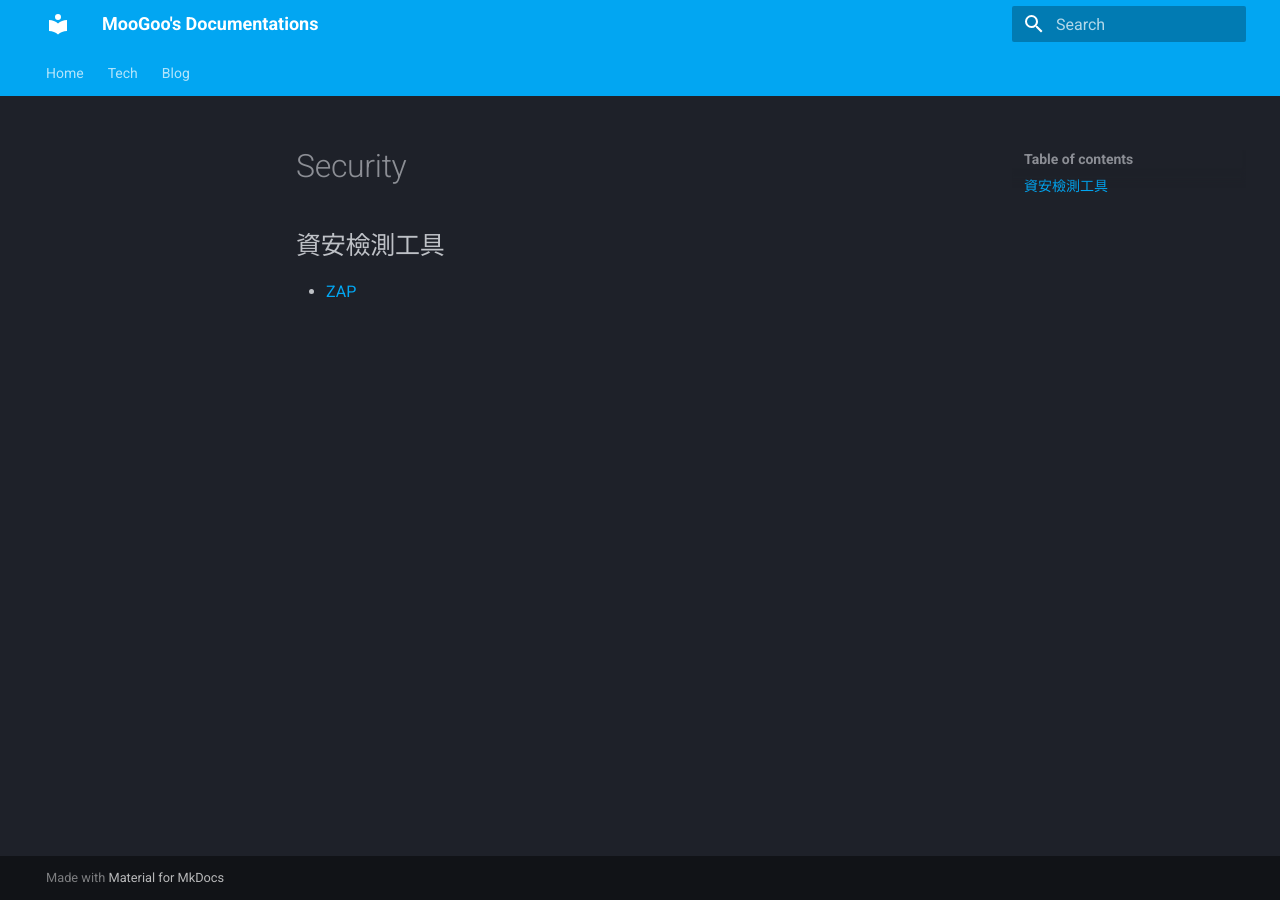
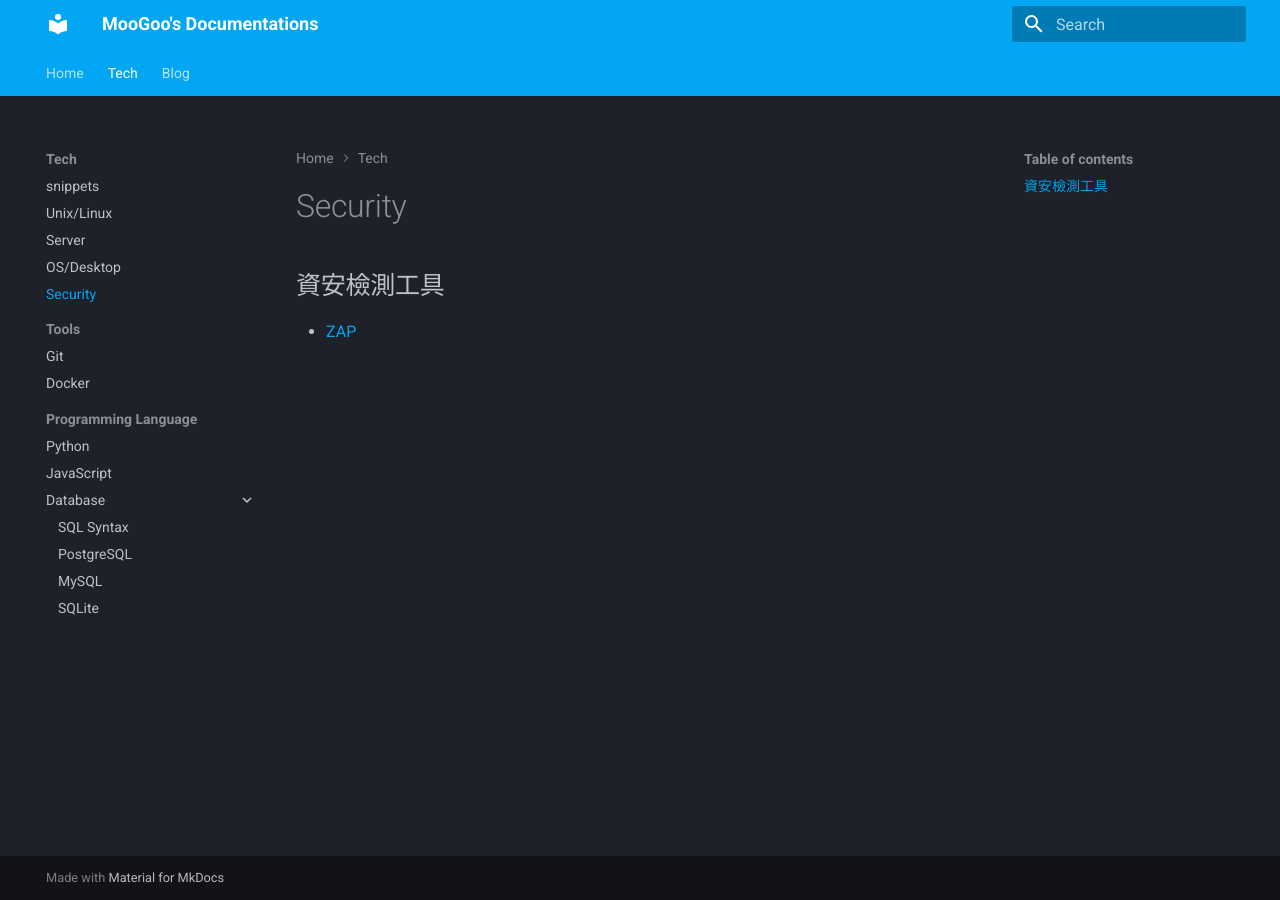
Before and after one commit to moogoo78/mg-km, an MkDocs documentation site: the page built from docs/tech/security.md, in a window 1280 px wide. Built offline with MkDocs 1.6.1 and Material for MkDocs 9.7.7, drawn with Linux system fonts in a browser that asks for light colours.

Commit message:
Update mkdocs.yml

```diff
--- a/mkdocs.yml
+++ b/mkdocs.yml
@@ -7,6 +7,7 @@ nav:
     - Unix/Linux: tech/unix-linux.md
     - Server: tech/server.md
     - OS/Desktop: tech/os.md
+    - Security: tech/security.md
     - Tools:
       - Git: tech/git.md
       - Docker: tech/docker.md
```
